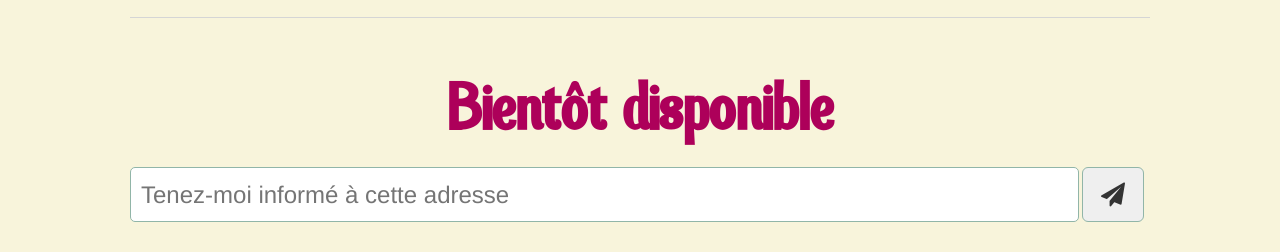
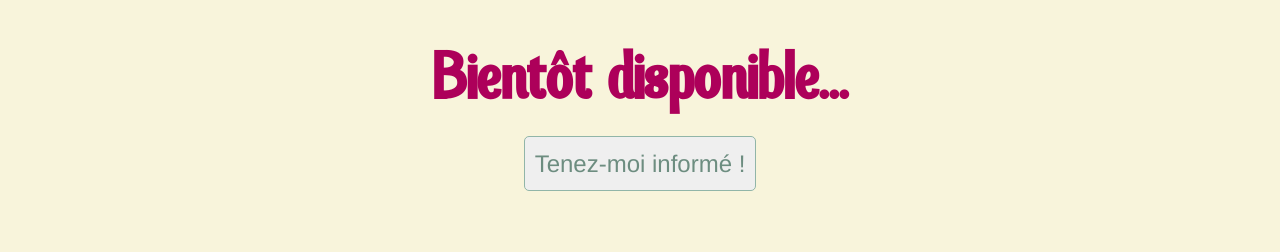
Before and after one commit to Glyca/tiich-sw2014, a website: page index.html in a window 1280 px wide. Shown: the part 601-853 px from the top of the page. After the commit the page ends 822 px from the top, so only its background shows below. Drawn offline with Linux system fonts and the light colour scheme.

Commit message:
Landing page de teasing #2

```diff
--- a/app.js
+++ b/app.js
@@ -8,7 +8,7 @@ app.config(['$routeProvider', '$locationProvider', function($routeProvider, $loc
             controller: 'SearchCtrl'
         })
 
-        .when('/search/:words?', {
+        /*.when('/search/:words?', {
             templateUrl: 'partials/results.html',
             controller: 'ResultCtrl'
         })
@@ -21,7 +21,7 @@ app.config(['$routeProvider', '$locationProvider', function($routeProvider, $loc
         .when('/user/:id', {
             templateUrl: 'partials/user.html',
             controller: 'UserCtrl'
-        })
+        })*/
 
         .otherwise({
             templateUrl: 'partials/soon.html'
--- a/index.html
+++ b/index.html
@@ -26,7 +26,7 @@
 
 <nav>
     <ul class="container">
-            <img class="logo-slim" src="pictures/logo_slim.png" alt="Logo" />
+            <a href="#/"><img class="logo-slim" src="pictures/logo_slim.png" alt="Logo" /></a>
 
             <li><a href="#/">Rechercher</a></li>
 
--- a/partials/search.html
+++ b/partials/search.html
@@ -7,13 +7,13 @@
             <button class="btn btn-lg" type="submit" disabled><i class="fa fa-search"></i></button>
         </form>
 
-        <p><hr><br></p>
+        <p><br></p>
 
-        <h1>Bientôt disponible</h1>
+        <h1>Bientôt disponible...</h1>
 
-        <form action="https://docs.google.com/forms/d/1i547j2nmZyeZZZcHGB0km8eYK8YyTH-fhTqROOMZxkA/viewform" method="get" id="subscribe">
-            <input name="entry.1743125951" type="mail" placeholder="Tenez-moi informé à cette adresse">
-            <button class="btn btn-lg" type="submit"><i class="fa fa-send"></i></button>
+        <form action="https://docs.google.com/forms/d/1i547j2nmZyeZZZcHGB0km8eYK8YyTH-fhTqROOMZxkA/viewform" method="get" id="subscribe" class="text-center">
+            <input class="btn btn-lg" type="submit" value="Tenez-moi informé !" style="width:auto"/>
+
         </form>
     </div>
 </div>
```
